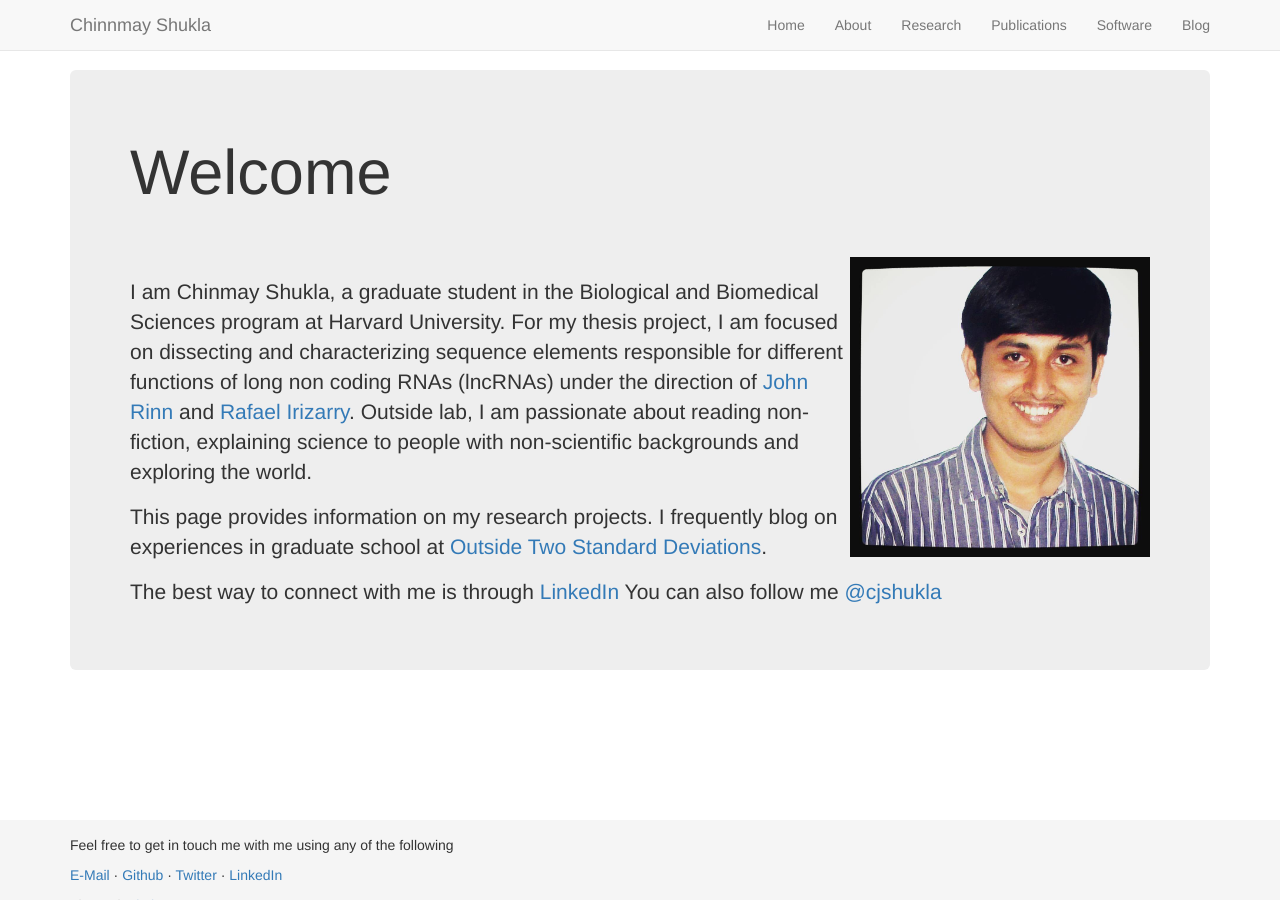
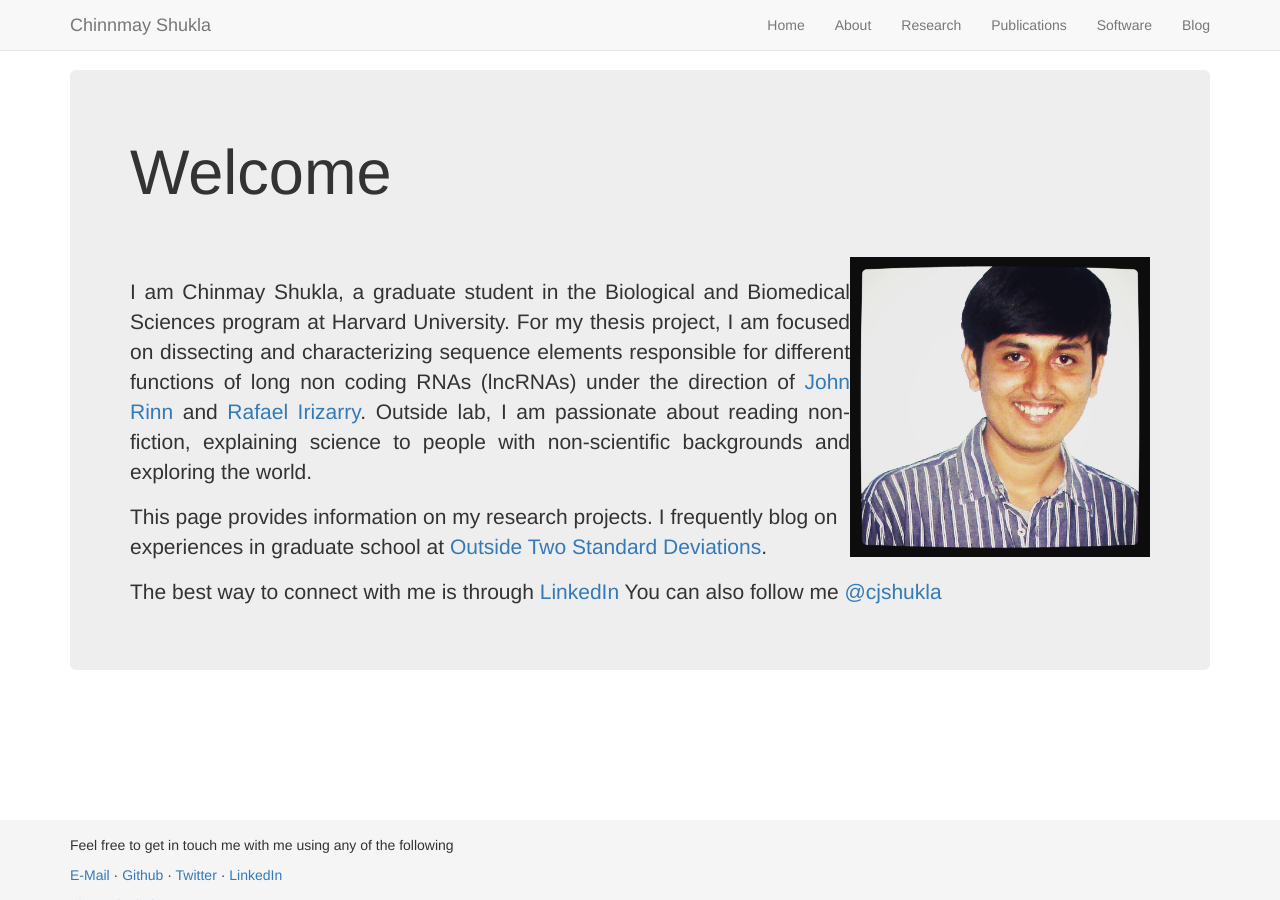
Before and after one commit to cshukla/cshukla.github.io, a Jekyll site: the page built from index.html, in a window 1280 px wide and 900 px high. Built offline with Jekyll 4.4.1, drawn with Linux system fonts in a browser that asks for light colours; nearby versions of some CDN libraries; the list of posts is cut into pages by our own code.

Commit message:
justify the text

```diff
--- a/index.html
+++ b/index.html
@@ -7,7 +7,7 @@ layout: template1
 	<h1>Welcome</h1>
 	<br></br>
     <img style="float: right;width:300px;height:300px;" src="https://github.com/cshukla/cshukla.github.io/blob/master/assets/img/chinmay.jpg?raw=true"> <br>
-    <p> I am Chinmay Shukla, a graduate student in the Biological
+    <p align="justify"> I am Chinmay Shukla, a graduate student in the Biological
     	and Biomedical Sciences program at Harvard University.
     	For my thesis project, I am focused on dissecting and
     	characterizing sequence elements responsible for different
```
